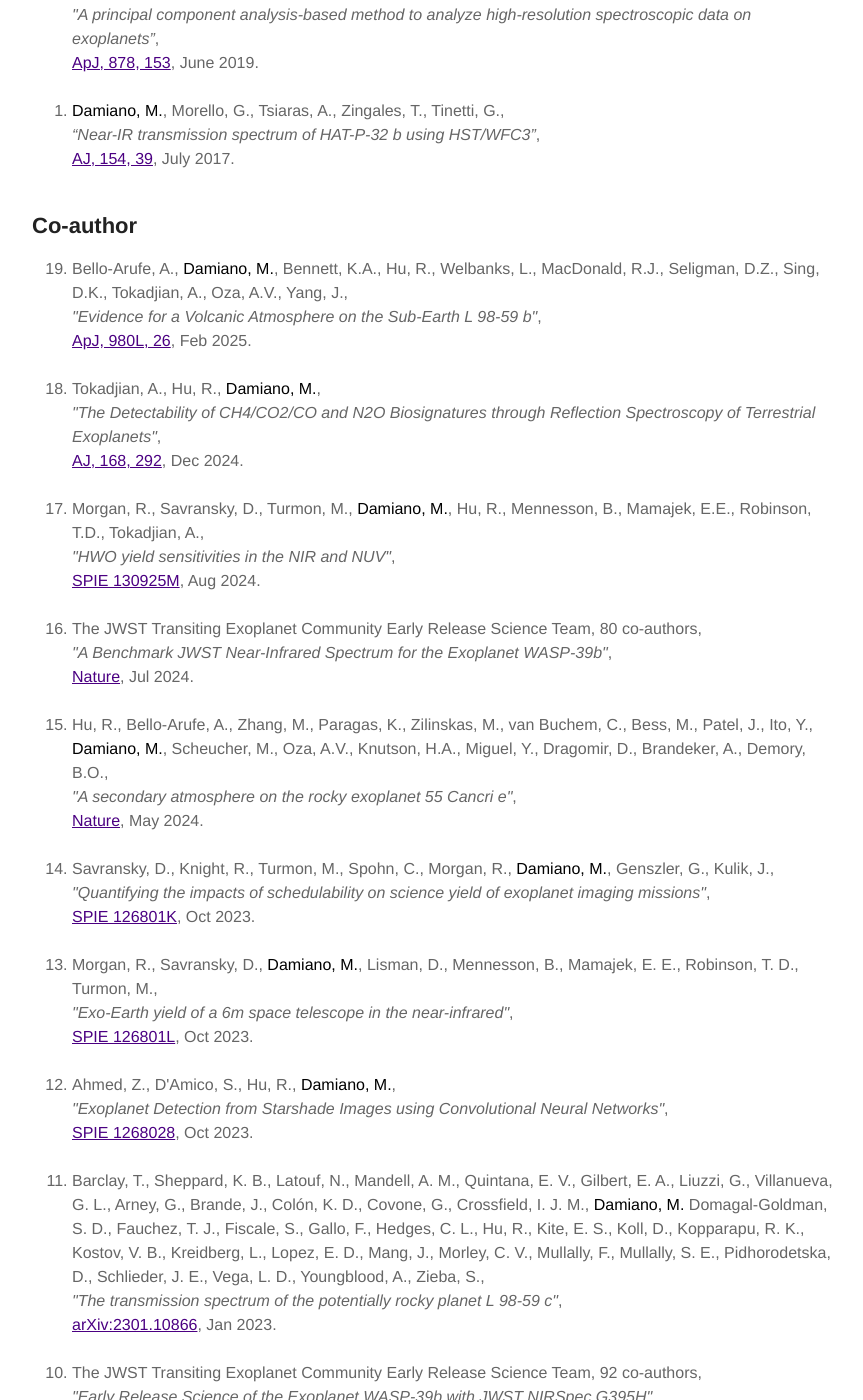
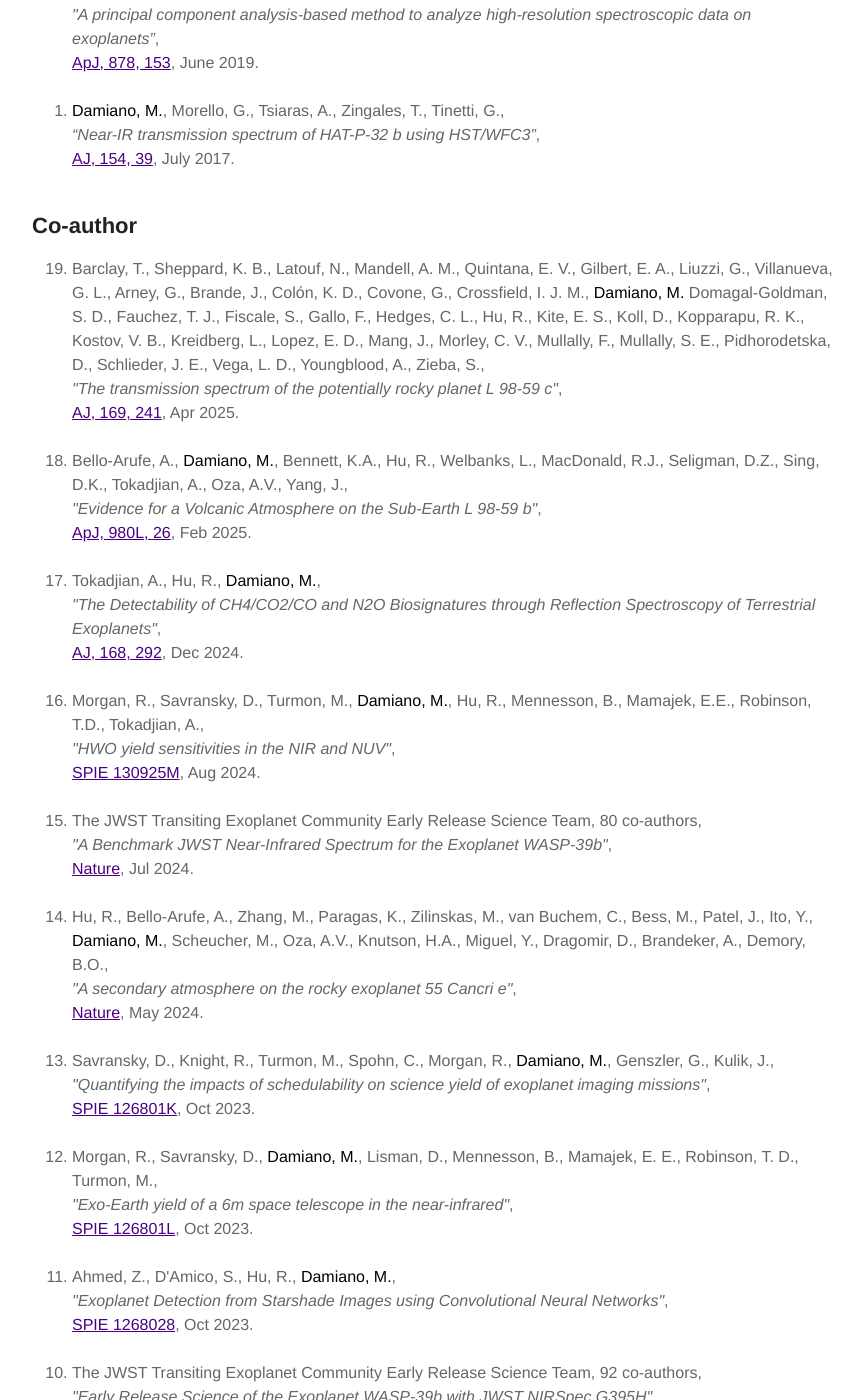
Before and after one commit to MDamiano/MDamiano.github.io, a Jekyll site: the page built from publications.md, in a window 1280 px wide and 1400 px high, scrolled down 1794 px. Shown: the whole window, without its empty margins (203-1066 px from the left). Built offline with Jekyll 4.4.1, drawn with Linux system fonts in a browser that asks for light colours; part of the change alters nothing that is shown.

Commit message:
Update publications.md

```diff
--- a/publications.md
+++ b/publications.md
@@ -67,6 +67,10 @@ layout: page
 <h2>Co-author</h2>
 
 <ol reversed>
+	<li>Barclay, T., Sheppard, K. B., Latouf, N.,  Mandell, A. M., Quintana, E. V., Gilbert, E. A., Liuzzi, G., Villanueva, G. L., Arney, G., Brande, J., Colón, K. D., Covone, G., Crossfield, I. J. M., <strong>Damiano, M.</strong> Domagal-Goldman, S. D., Fauchez, T. J., Fiscale, S., Gallo, F., Hedges, C. L., Hu, R., Kite, E. S., Koll, D., Kopparapu, R. K., Kostov, V. B., Kreidberg, L., Lopez, E. D., Mang, J., Morley, C. V., Mullally, F., Mullally, S. E., Pidhorodetska, D., Schlieder, J. E., Vega, L. D., Youngblood, A., Zieba, S.,
+		<br /><i>"The transmission spectrum of the potentially rocky planet L 98-59 c"</i>,
+	    <br /><a href="https://iopscience.iop.org/article/10.3847/1538-3881/ada5f6">AJ, 169, 241</a>, Apr 2025.
+	    <br /><br /></li>
     <li>Bello-Arufe, A., <strong>Damiano, M.</strong>, Bennett, K.A., Hu, R., Welbanks, L., MacDonald, R.J., Seligman, D.Z., Sing, D.K., Tokadjian, A., Oza, A.V., Yang, J.,
 	    <br /><i>"Evidence for a Volcanic Atmosphere on the Sub-Earth L 98-59 b"</i>,
 	    <br /><a href="https://iopscience.iop.org/article/10.3847/2041-8213/adaf22">ApJ, 980L, 26</a>, Feb 2025.
@@ -98,10 +102,6 @@ layout: page
     <li>Ahmed, Z., D'Amico, S., Hu, R., <strong>Damiano, M.</strong>,
 	    <br /><i>"Exoplanet Detection from Starshade Images using Convolutional Neural Networks"</i>,
 	    <br /><a href="http://dx.doi.org/10.1117/12.2676600">SPIE 1268028</a>, Oct 2023.
-	    <br /><br /></li>
-    <li>Barclay, T., Sheppard, K. B., Latouf, N.,  Mandell, A. M., Quintana, E. V., Gilbert, E. A., Liuzzi, G., Villanueva, G. L., Arney, G., Brande, J., Colón, K. D., Covone, G., Crossfield, I. J. M., <strong>Damiano, M.</strong> Domagal-Goldman, S. D., Fauchez, T. J., Fiscale, S., Gallo, F., Hedges, C. L., Hu, R., Kite, E. S., Koll, D., Kopparapu, R. K., Kostov, V. B., Kreidberg, L., Lopez, E. D., Mang, J., Morley, C. V., Mullally, F., Mullally, S. E., Pidhorodetska, D., Schlieder, J. E., Vega, L. D., Youngblood, A., Zieba, S.,
-	    <br /><i>"The transmission spectrum of the potentially rocky planet L 98-59 c"</i>,
-	    <br /><a href="https://arxiv.org/abs/2301.10866">arXiv:2301.10866</a>, Jan 2023.
 	    <br /><br /></li>
     <li>The JWST Transiting Exoplanet Community Early Release Science Team, 92 co-authors,
 	    <br /><i>"Early Release Science of the Exoplanet WASP-39b with JWST NIRSpec G395H"</i>,
```
